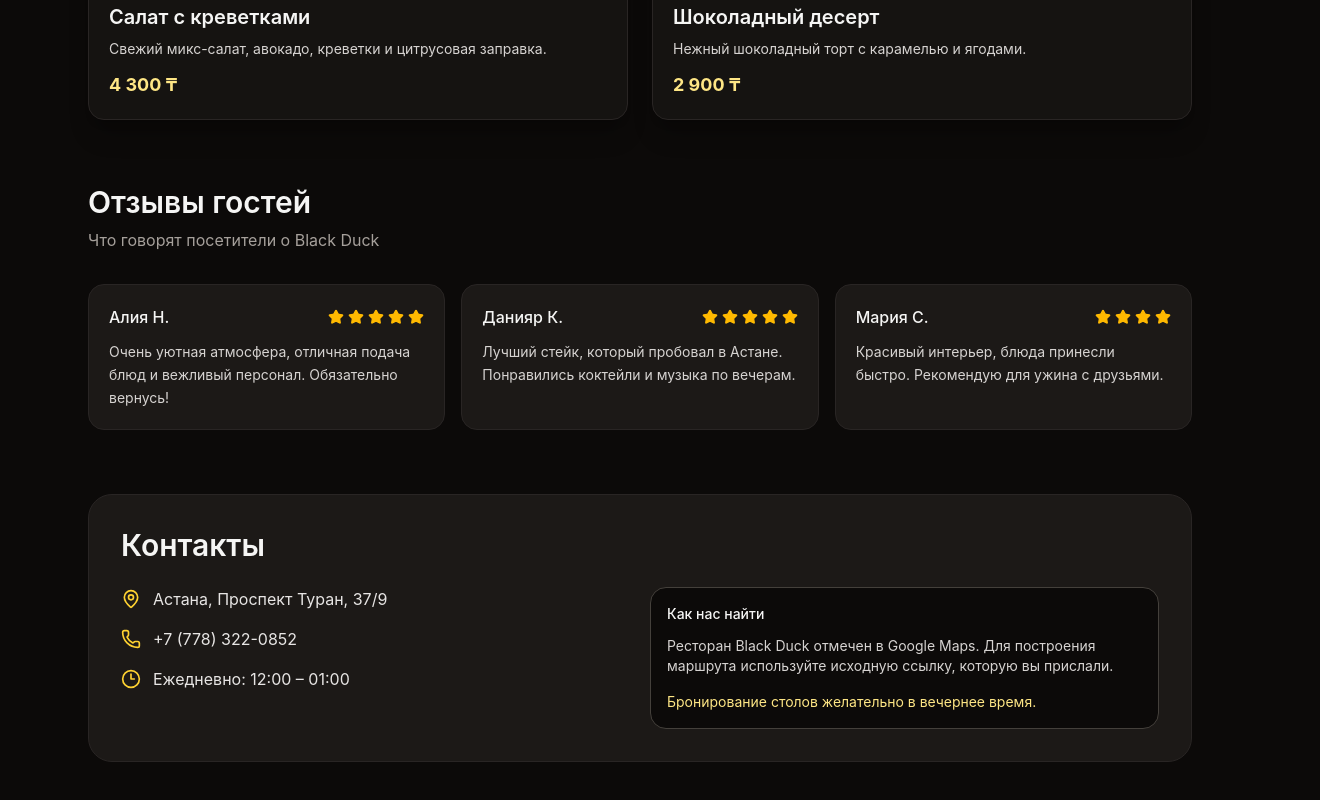
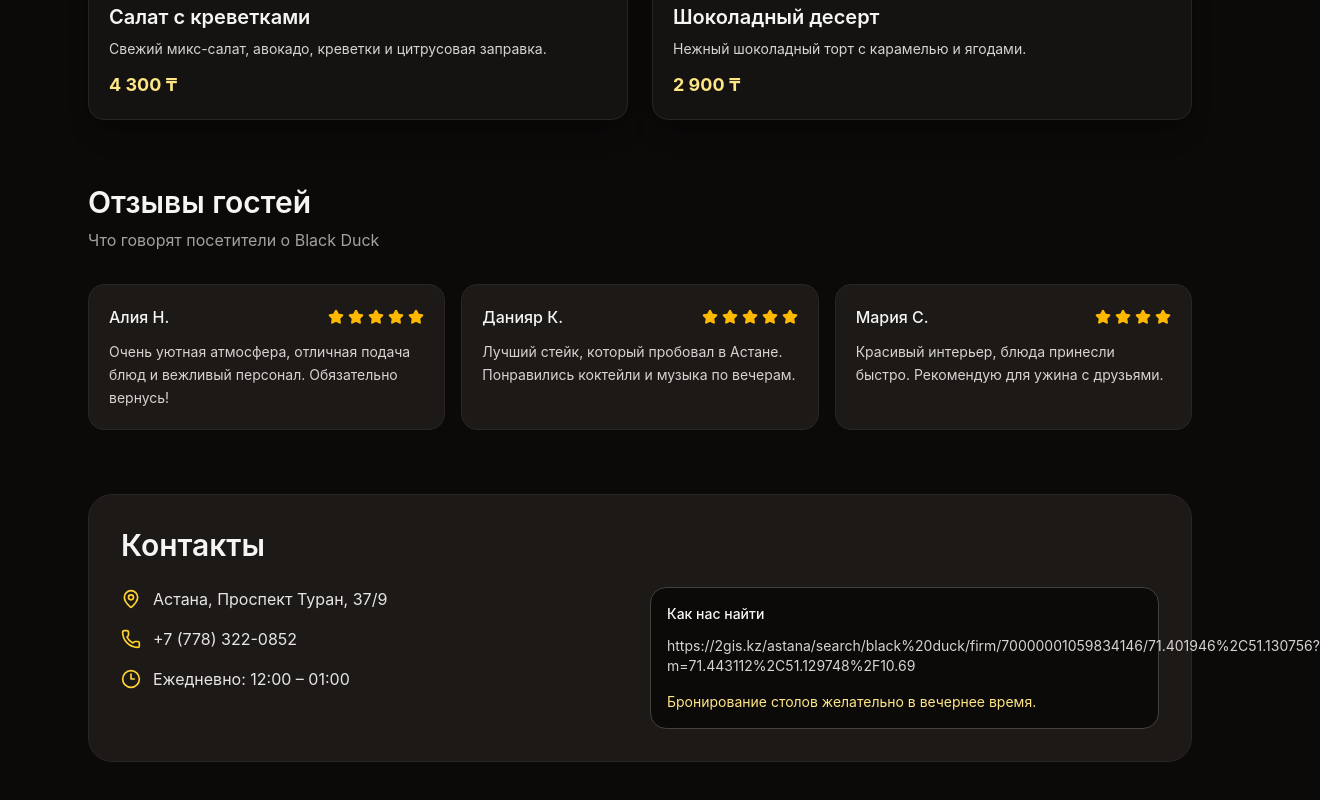
Before and after one commit to syzdykovsamir23/blackduck, a React (Vite) app: page / in a window 1280 px wide. Shown: the part 1408-2208 px from the top of the page, 1320 px wide, since content can reach past the window. Built offline with nearby package versions, Linux system fonts and the light colour scheme; no server answers.

Commit message:
Update App.tsx

```diff
--- a/src/App.tsx
+++ b/src/App.tsx
@@ -137,8 +137,7 @@ function App() {
             <div className="rounded-2xl border border-stone-700 bg-stone-950 p-4 text-sm text-stone-300">
               <p className="mb-3 font-medium text-stone-100">Как нас найти</p>
               <p>
-                Ресторан Black Duck отмечен в Google Maps. Для построения маршрута используйте исходную ссылку,
-                которую вы прислали.
+                https://2gis.kz/astana/search/black%20duck/firm/70000001059834146/71.401946%2C51.130756?m=71.443112%2C51.129748%2F10.69
               </p>
               <p className="mt-4 text-amber-200">Бронирование столов желательно в вечернее время.</p>
             </div>
```
